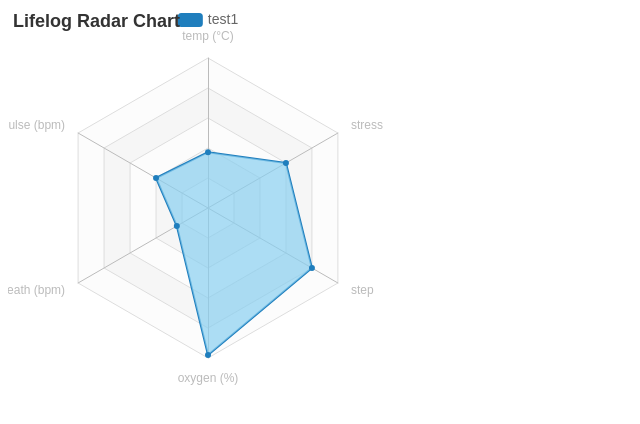
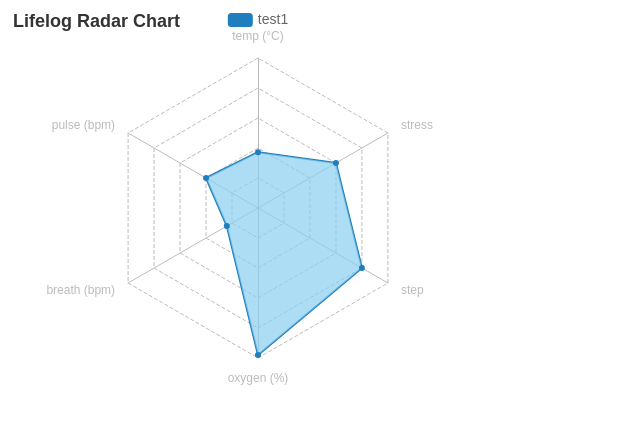
Before and after one commit to yxxh020/charts, an Angular app: page / in a window 1280 px wide. Shown: the top 424 px of the page, without its empty margins (0-640 px from the left). Built offline with nearby package versions, Linux system fonts and the light colour scheme.

Commit message:
echar dashed line added

```diff
--- a/src/app/charts/charts.component.html
+++ b/src/app/charts/charts.component.html
@@ -1 +1 @@
-<div #chartContainer style="width: 400px; height: 400px;"></div>
+<div #chartContainer style="width: 500px; height: 400px;"></div>
--- a/src/app/charts/charts.component.ts
+++ b/src/app/charts/charts.component.ts
@@ -7,7 +7,7 @@ import * as echarts from 'echarts';
   styleUrls: ['./charts.component.scss']
 })
 export class ChartsComponent implements AfterViewInit {
-  @ViewChild('chartContainer', { static: false }) chartContainer!: ElementRef;
+  @ViewChild('chartContainer', {static: false}) chartContainer!: ElementRef;
 
   ngAfterViewInit(): void {
     const chart = echarts.init(this.chartContainer.nativeElement);
@@ -31,17 +31,17 @@ export class ChartsComponent implements AfterViewInit {
       },
       radar: {
         indicator: [
-          { name: 'temp (°C)', max: 100 },
-          { name: 'pulse (bpm)', max: 200 },
-          { name: 'breath (bpm)', max: 50 },
-          { name: 'oxygen (%)', max: 100 },
-          { name: 'step', max: 10000 },
-          { name: 'stress', max: 100 }
+          {name: 'temp (°C)', max: 100},
+          {name: 'pulse (bpm)', max: 200},
+          {name: 'breath (bpm)', max: 50},
+          {name: 'oxygen (%)', max: 100},
+          {name: 'step', max: 10000},
+          {name: 'stress', max: 100}
         ],
         splitArea: {
           show: true,
           areaStyle: {
-            color: ['rgba(250, 250, 250, 0.6)', 'rgba(240, 240, 240, 0.6)']
+            color: ['transparent', 'transparent']
           }
         },
         axisLine: {
@@ -54,8 +54,9 @@ export class ChartsComponent implements AfterViewInit {
         splitLine: {
           show: true,
           lineStyle: {
-            color: '#ddd',
-            width: 1
+            color: '#bbb',
+            width: 1,
+            type: 'dashed'
           }
         }
       },
```
